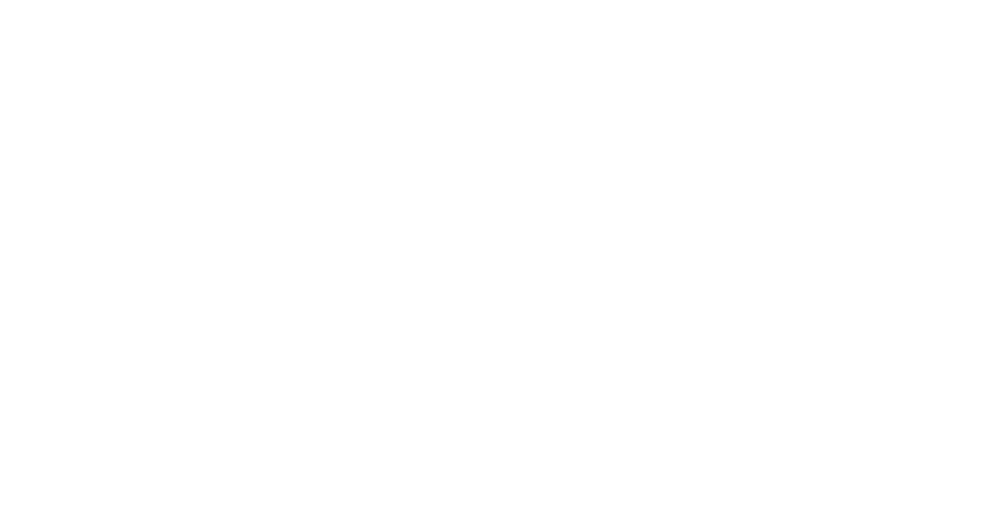
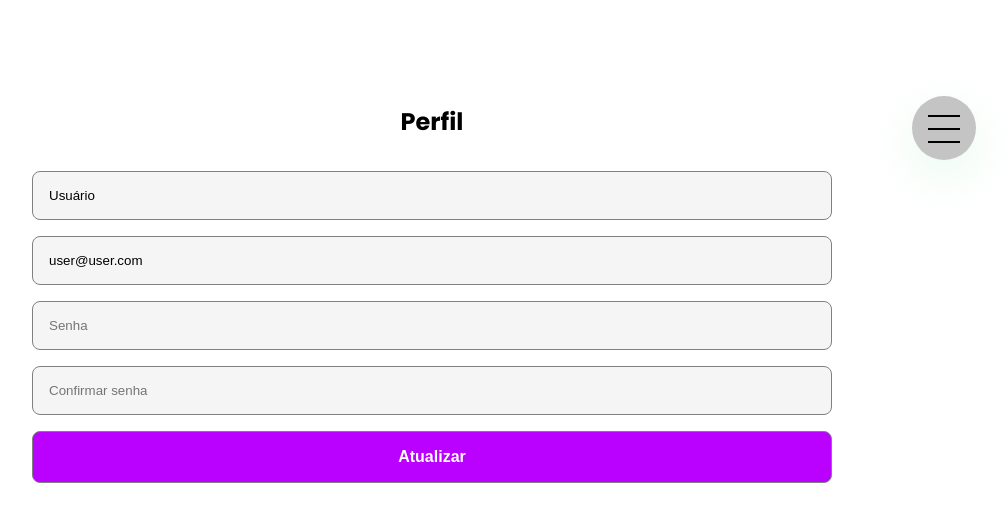
Before and after one commit to AmosAureliano/even4, a React (Vite) app: page /profile in a window 1280 px wide. Before the commit this address had no page. Shown: the top 522 px of the page, without its empty margins (208-1215 px from the left). Built offline with nearby package versions, Linux system fonts and the light colour scheme.

Commit message:
feat: profile screen

```diff
--- a/src/components/Menu/index.tsx
+++ b/src/components/Menu/index.tsx
@@ -21,7 +21,7 @@
       <Navigation clicked={click}>
         <List>
           <li>
-            <ItemLink onClick={handleClick} to="/">
+            <ItemLink onClick={handleClick} to="/home">
               Home
             </ItemLink>
           </li>
@@ -31,7 +31,7 @@
             </ItemLink>
           </li>
           <li>
-            <ItemLink onClick={handleClick} to="/portfolio">
+            <ItemLink onClick={handleClick} to="/profile">
               Perfil
             </ItemLink>
           </li>
--- /dev/null
+++ b/src/pages/profile/index.tsx
@@ -0,0 +1,26 @@
+import Menu from '../../components/Menu';
+import {
+    ProfileContainer,
+    Input,
+    Button
+} from './styles';
+
+export default function Profile() {
+
+    function handleSubmit() {}
+
+    return(
+        <ProfileContainer>
+            <Menu />
+            <p>Perfil</p>
+            <form onSubmit={handleSubmit}>
+                <Input placeholder="Nome" value="Usuário" type="text"/>
+                <Input placeholder="Email" value="user@user.com" type="email"/>
+                <Input type="password" placeholder="Senha"/>
+                <Input type="password" placeholder="Confirmar senha"/>
+
+                <Button>Atualizar</Button>
+            </form>
+        </ProfileContainer>
+    )
+}
--- /dev/null
+++ b/src/pages/profile/styles.ts
@@ -0,0 +1,49 @@
+import styled from 'styled-components';
+
+export const ProfileContainer = styled.div`
+    display: flex;
+    flex-direction: column;
+    padding: 5rem 15rem;
+
+    @media(max-width: 900px) {
+        padding: 3rem 2rem;
+    }
+
+    form {
+        display: flex;
+        flex-direction: column;
+    }
+
+    p {
+        font-size: 1.5rem;
+        font-weight: bold;
+        text-align: center;
+    }
+`
+
+export const Input = styled.input`
+    padding: 1rem;
+    border-radius: .5rem;
+    border: 1px solid gray;
+    background-color: #f5f5f5;
+    min-width: 30vw;
+    margin: .5rem 0;
+`
+
+export const Button = styled.button`
+    padding: 1rem;
+    border-radius: .5rem;
+    border: 1px solid gray;
+    background-color: #ba01ff;
+    color: #FFFFFF;
+    font-weight: bold;
+    font-size: 1rem;
+    min-width: 100%;
+    margin: .5rem 0;
+    cursor: pointer;
+    transition: .3s;
+
+    &:hover {
+        background-color: #228dff;
+    }
+`
--- a/src/routes/index.tsx
+++ b/src/routes/index.tsx
@@ -3,6 +3,7 @@
 import Login from "../pages/login";
 import Register from "../pages/register";
 import Event from "../pages/event";
+import Profile from "../pages/profile";
 
 export default function RouteLinks() {
     return(
@@ -12,6 +13,7 @@
                 <Route path="/register" element={<Register/>} />
                 <Route path="/home" element={<Home/>} />
                 <Route path="/event" element={<Event/>} />
+                <Route path="/profile" element={<Profile/>} />
             </Routes>
         </Router>
     )
```
